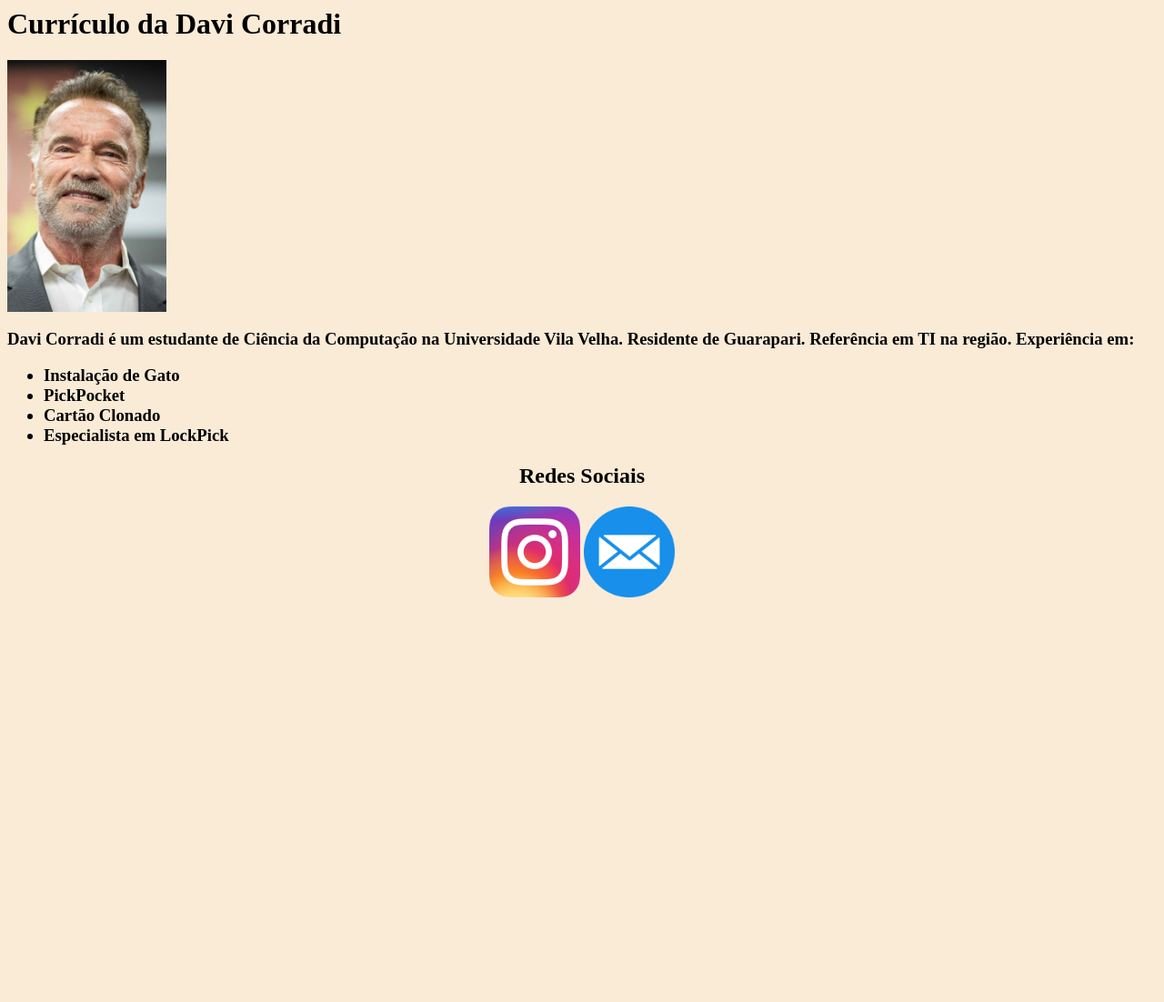
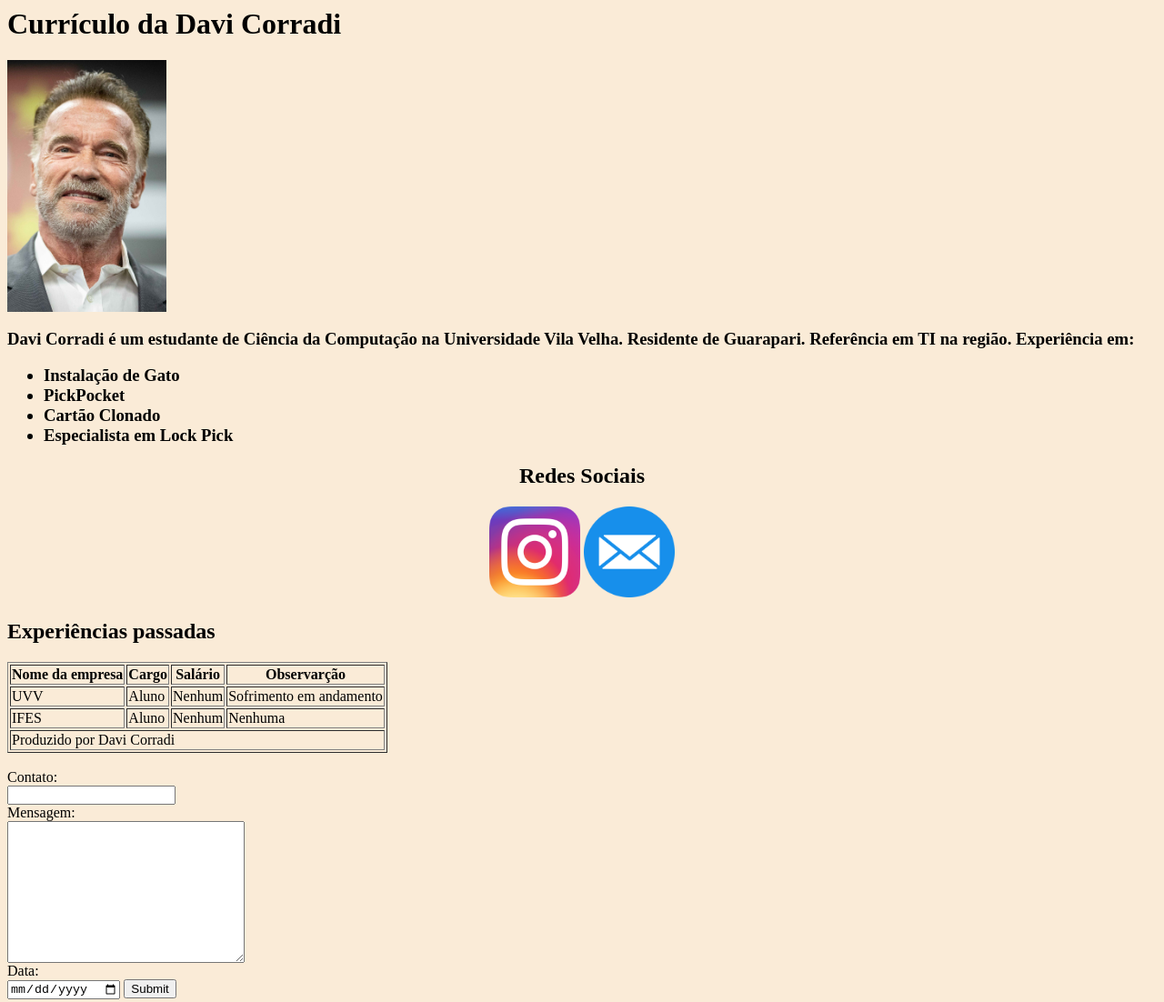
Before and after one commit to Davi-Corradi/curriculo-davi-corradi, a plain HTML site: page index.html in a window 1280 px wide. Shown: the whole page at 91% size. Before the commit the page ends 800 px from the top, so only its background shows below. Drawn offline with Linux system fonts and the light colour scheme.

Commit message:
Tabela adicionada

```diff
--- a/index.html
+++ b/index.html
@@ -14,12 +14,68 @@
         <h3><li>Instalação de Gato</li>
         <li>PickPocket</li>
         <li>Cartão Clonado</li>
-        <li>Especialista em LockPick</li></h3>
+        <li>Especialista em Lock Pick</li></h3>
     </ul>
     <center><h2>Redes Sociais</h2>
     <a target="_blank" href="https://www.instagram.com/_davicorradi/"><img width="100" src="./Instagram_icon.png.webp" alt="instagram_icon"></a>
     <a href="mail.to:davicorradi12@gmail.com"><img width="100" src="./email_icon.png" alt="email"></a>
 
     </center>
+
+<h2>Experiências passadas</h2>
+<table border="1">
+    <thead>
+<th> Nome da empresa</th>
+<th>Cargo</th>
+<th>Salário</th>
+<th>Observarção</th>
+ </thead>
+
+<tbody>
+    <tr>
+        <td>UVV</td>
+        <td>Aluno</td>
+        <td>Nenhum</td>
+        <td>Sofrimento em andamento</td>
+      </tr>
+      <tr>
+
+        <td>IFES</td>
+        <td>Aluno</td>
+        <td>Nenhum</td>
+        <td>Nenhuma</td>
+      </tr>
+    </tbody>
+<tfoot>
+    <tr>
+        <td colspan="4">Produzido por Davi Corradi</td>
+    </tr>
+</tfoot>
+
+
+</table> <br>
+
+
+
+
+
+    <form><label for="Contato">Contato:</label><br>
+        <input type="text" name="Contato"> <br>
+        <label for="Mensagem">Mensagem:</label><br>
+       <textarea name="Mensagem" cols="30" rows="10"></textarea><br>
+       <label for="Data">Data:</label><br>
+       <input type="date" name="Data">
+       <input type="submit">
+    </form>
+
+
+
+
+
+
+
+
+
+
 </body>
 </html>
```
